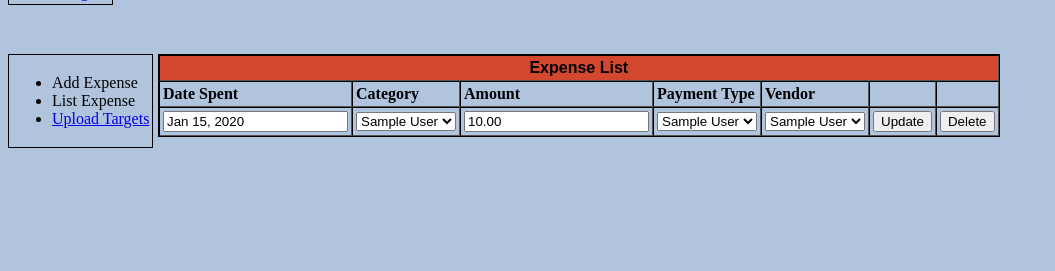
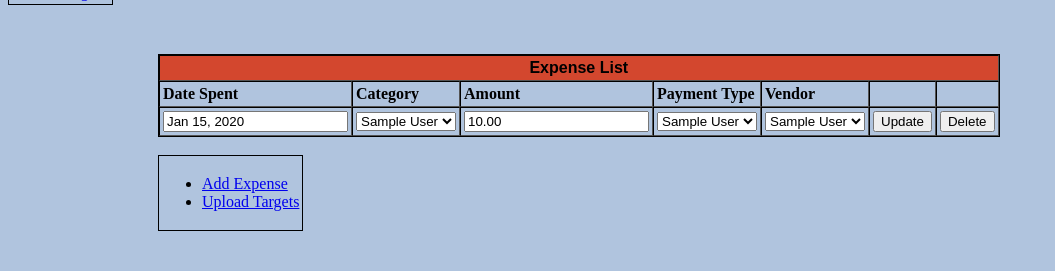
Before and after one commit to sajay/track_expenses, a Django app: page /expenses/ in a window 1280 px wide. Shown: the part 29-300 px from the top of the page, without its empty margins (0-1055 px from the left). Run offline with Django 3.2, Linux system fonts and the light colour scheme; a user stored in the database is signed in; tables that the repository leaves empty hold one stand-in row (values such as "Sample post"); parts of the project's set-up code (start-up, migrations or seed data) failed here and were passed over; some libraries are stand-ins or nearby versions.

Commit message:
Left nav only shows up in list expenses page

```diff
--- a/templates/admintool/index.html
+++ b/templates/admintool/index.html
@@ -173,4 +173,18 @@
 
 {% endif %}
 
+   <div class="left">
+  <table>
+   <tr>
+    <td >
+     <ul>
+        <li><a href="{% url 'add_expense' %}"> Add Expense</a></li>
+        <li><a href="{% url 'upload_expense_csv' %}"> Upload Targets</a></li>
+     </ul>
+     </td>
+    </tr>
+   </table>
+   </div>
+
+
 {% endblock %}
--- a/templates/base.html
+++ b/templates/base.html
@@ -87,19 +87,7 @@
         {% endif %}
     </div>
 
-   <div class="left">
-  <table>
-   <tr>
-    <td >
-     <ul>
-        <li> Add Expense</li>
-        <li> List Expense</li>
-        <li><a href="/upload_target/"> Upload Targets</a>
-     </ul>
-     </td>
-    </tr>
-   </table>
-   </div>
+
 
    <div class="main">
         {% block content %}
```
